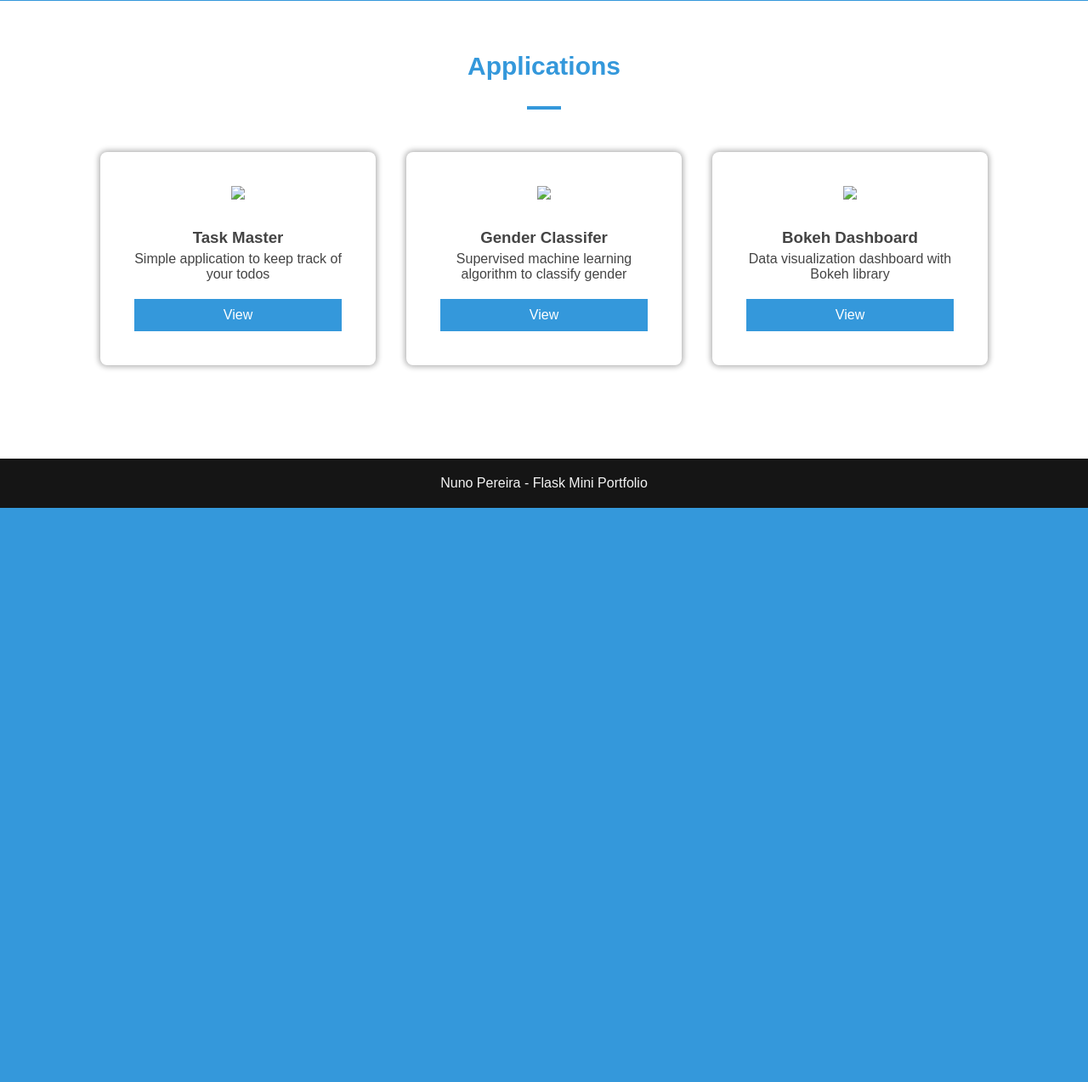
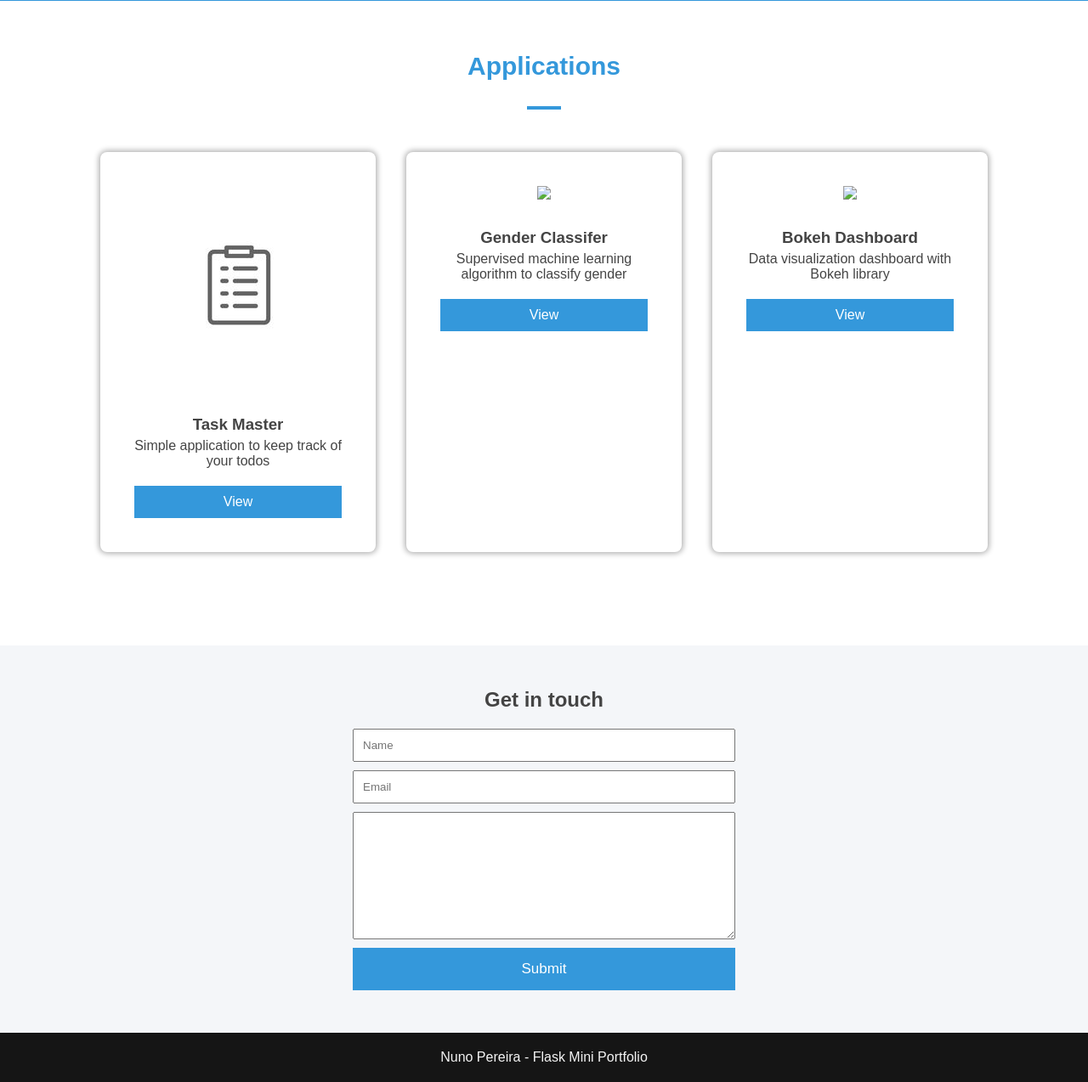
Before and after one commit to NunoGaioPereira/FlaskAppRepository, a Flask app: page / in a window 1280 px wide. Shown: the part 799-2073 px from the top of the page at 85% size. Before the commit the page ends 1397 px from the top, so only its background shows below. Run offline with Flask 2, Linux system fonts and the light colour scheme; some libraries are stand-ins or nearby versions.

Commit message:
Added contact section

```diff
--- a/static/css/main.css
+++ b/static/css/main.css
@@ -154,6 +154,51 @@ body .main-content .portfolio-section .grid .card .card-button:hover {
   background: #64b2f3;
 }
 
+body .main-content .contact-section {
+  background-color: #f4f6f9;
+  padding: 50px 25px;
+  color: #444;
+  /*.contacts {
+                box-shadow: 0 0 5px 2px rgba(0,0,0,0.3);
+                background: #fff;
+                padding: 30px;
+                width: 450px;
+                border-radius: 5px;
+                margin: 0 auto;
+                margin-top: 40px;
+            }*/
+}
+
+body .main-content .contact-section h2 {
+  margin-bottom: 20px;
+}
+
+body .main-content .contact-section .form-container form {
+  max-width: 450px;
+  margin: 0 auto;
+}
+
+body .main-content .contact-section .form-container form input, body .main-content .contact-section .form-container form textarea {
+  display: block;
+  padding: 10px;
+  width: 100%;
+  margin: 10px 0;
+}
+
+body .main-content .contact-section .form-container form textarea {
+  height: 150px;
+}
+
+body .main-content .contact-section .form-container form button {
+  background: #3498db;
+  width: 100%;
+  padding: 15px;
+  font-size: 17px;
+  cursor: pointer;
+  border: none;
+  color: #fff;
+}
+
 body footer {
   background-color: #151515;
   color: #f4f4f4;
--- a/static/css/main.scss
+++ b/static/css/main.scss
@@ -147,6 +147,61 @@ body {
                 }
             }
         }
+
+        .contact-section {
+            background-color: #f4f6f9;
+            padding: 50px 25px;
+            color: #444;
+
+            h2 {
+                margin-bottom: 20px;
+            }
+
+            .form-container {
+                //background: #fff;
+                form {
+                   // box-shadow: 0 0 5px 2px rgba(0,0,0,0.3);
+                    //background: #fff;
+                    max-width: 450px;
+                    margin: 0 auto;
+                    input, textarea {
+                        display: block;
+                        padding: 10px;
+                        width: 100%;
+                        margin: 10px 0;
+                    }
+
+                    textarea {
+                        height: 150px;
+                    }
+
+                    button {
+                        background: $blue;
+                        //padding: 15px;
+                        width: 100%;
+                        padding: 15px;
+                        font-size: 17px;
+                        cursor: pointer;
+                        border: none;
+                        color: #fff;
+                    }
+
+                }
+
+
+
+            }
+            /*.contacts {
+                box-shadow: 0 0 5px 2px rgba(0,0,0,0.3);
+                background: #fff;
+                padding: 30px;
+                width: 450px;
+                border-radius: 5px;
+                margin: 0 auto;
+                margin-top: 40px;
+            }*/
+        }
+
     }
 
     footer {
--- a/templates/base.html
+++ b/templates/base.html
@@ -10,9 +10,9 @@
 <body>
     <nav>
         <ul>
-            <li><a href="">Home</a></li>
+            <li><a href="#home">Home</a></li>
             <li><a href="#portfolio">Portfolio</a></li>
-            <li><a href="">Contact</a></li>
+            <li><a href="#contact">Contact</a></li>
         </ul>
     </nav>
     {% block body %}{% endblock %}
--- a/templates/index.html
+++ b/templates/index.html
@@ -9,7 +9,7 @@
 {% block body %}
 
 <div class="main-content">
-    <div class="hero">
+    <div id="home" class="hero">
         <div class="hero-text">
             <h1>Mini Repository</h1>
             <p>My name is Nuno and I am a full stack web developer experienced with HTML, CSS, Javascript, PHP, and MySql.
@@ -26,7 +26,7 @@
 
         <div class="grid">
             <div class="card">
-                <img src="https://via.placeholder.com/200">
+                <img src="../static/tasks.jpg">
                 <h3>Task Master</h3>
                 <p>Simple application to keep track of your todos</p>
                 <a href="" class="card-button">View</a>
@@ -44,6 +44,24 @@
                 <a href="" class="card-button">View</a>
             </div>
         </div>
+    </div>
+
+    <div id="contact" class="contact-section">
+        <h2>Get in touch</h2>
+
+        <div class="form-container">
+            <form action="">
+                <input type="text" name="name" placeholder="Name">
+                <input type="text" name="email" placeholder="Email">
+                <textarea name="" ></textarea>
+                <button type="submit">Submit</button>
+            </form>
+        </div>
+        <!--<div class="contacts">
+            <p>Email: nuno@email.com</p>
+            <p>Github: github.com/nunogaiopereira</p>
+        </div>-->
+
     </div>
     <!--
 	{% if tasks|length < 1 %}
```
Also changed, not shown: static/tasks.jpg (added), 1 other file.
